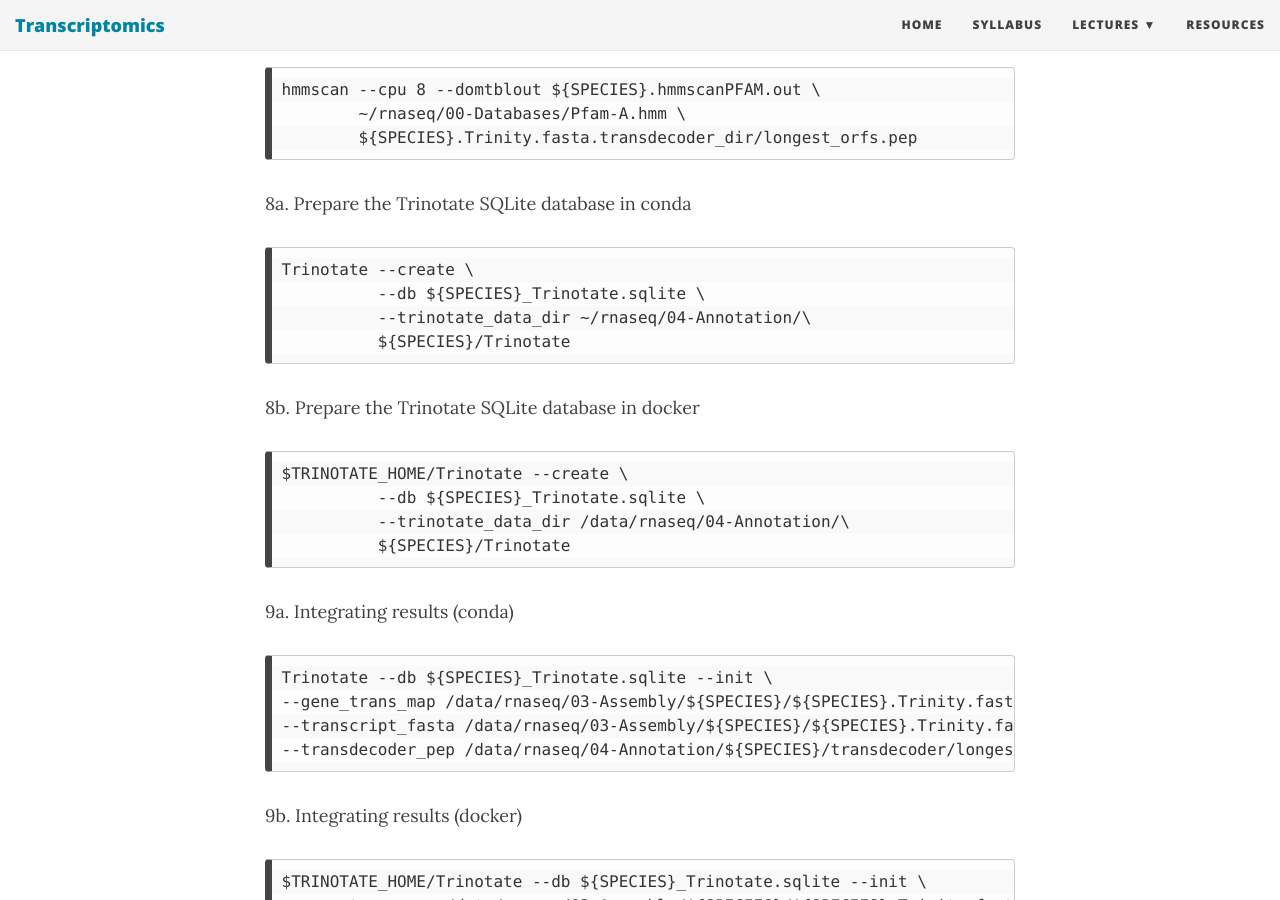
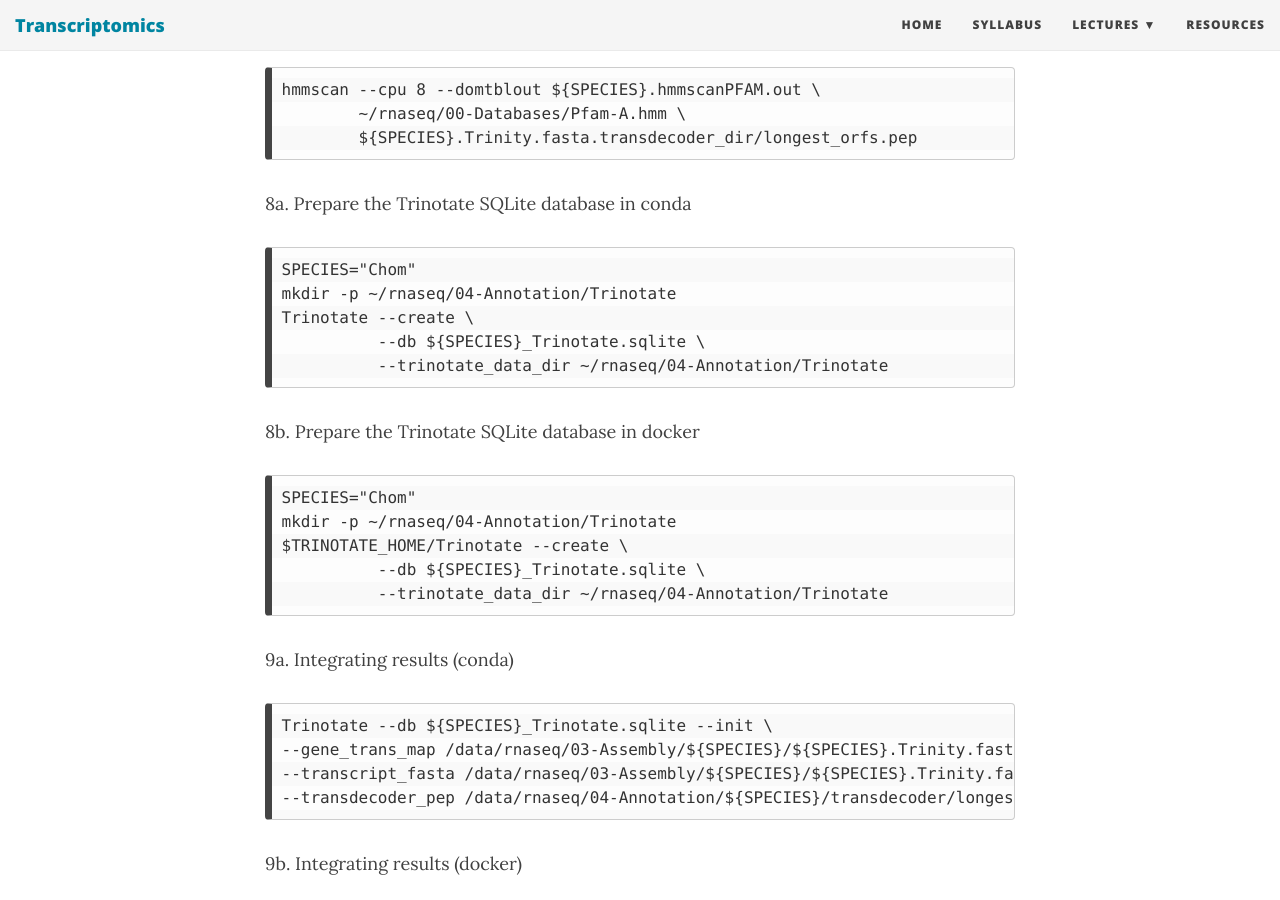
Before and after one commit to tttorres/transcriptomics, a Jekyll site: the page built from _posts/2025-01-28-Day04.md, in a window 1280 px wide and 900 px high, scrolled down 3348 px. Built offline with Jekyll 4.4.1, drawn with Linux system fonts in a browser that asks for light colours; nearby versions of some CDN libraries.

Commit message:
Update 2025-01-28-Day04.md

````diff
--- a/_posts/2025-01-28-Day04.md
+++ b/_posts/2025-01-28-Day04.md
@@ -142,18 +142,20 @@ hmmscan --cpu 8 --domtblout ${SPECIES}.hmmscanPFAM.out \
 
 8a\. Prepare the Trinotate SQLite database in conda
 ```
+SPECIES="Chom"
+mkdir -p ~/rnaseq/04-Annotation/Trinotate
 Trinotate --create \
           --db ${SPECIES}_Trinotate.sqlite \
-          --trinotate_data_dir ~/rnaseq/04-Annotation/\
-          ${SPECIES}/Trinotate
+          --trinotate_data_dir ~/rnaseq/04-Annotation/Trinotate
 ```
 
 8b\. Prepare the Trinotate SQLite database in docker
 ```
+SPECIES="Chom"
+mkdir -p ~/rnaseq/04-Annotation/Trinotate
 $TRINOTATE_HOME/Trinotate --create \
           --db ${SPECIES}_Trinotate.sqlite \
-          --trinotate_data_dir /data/rnaseq/04-Annotation/\
-          ${SPECIES}/Trinotate
+          --trinotate_data_dir ~/rnaseq/04-Annotation/Trinotate
 ```
 
 9a\. Integrating results (conda)
````
